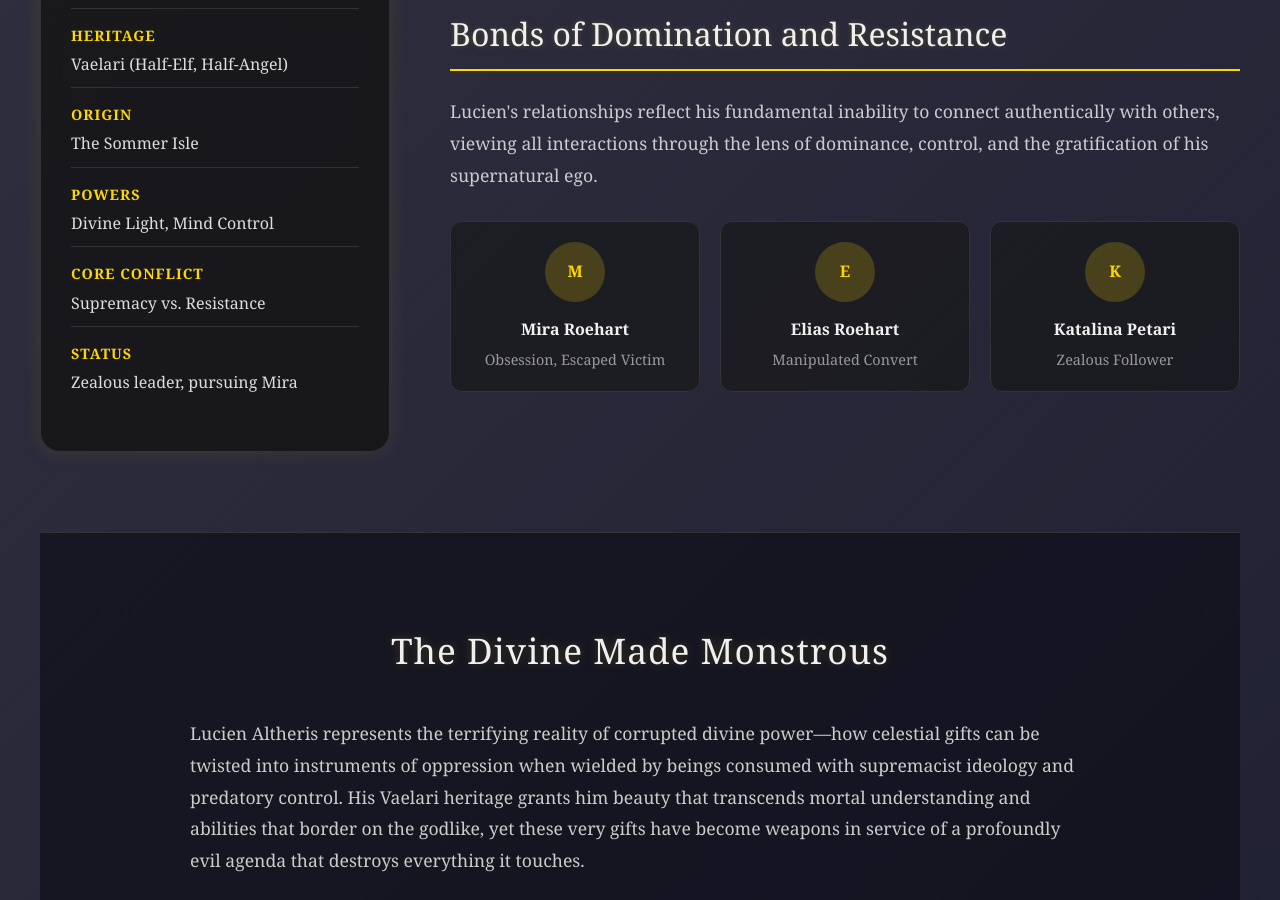
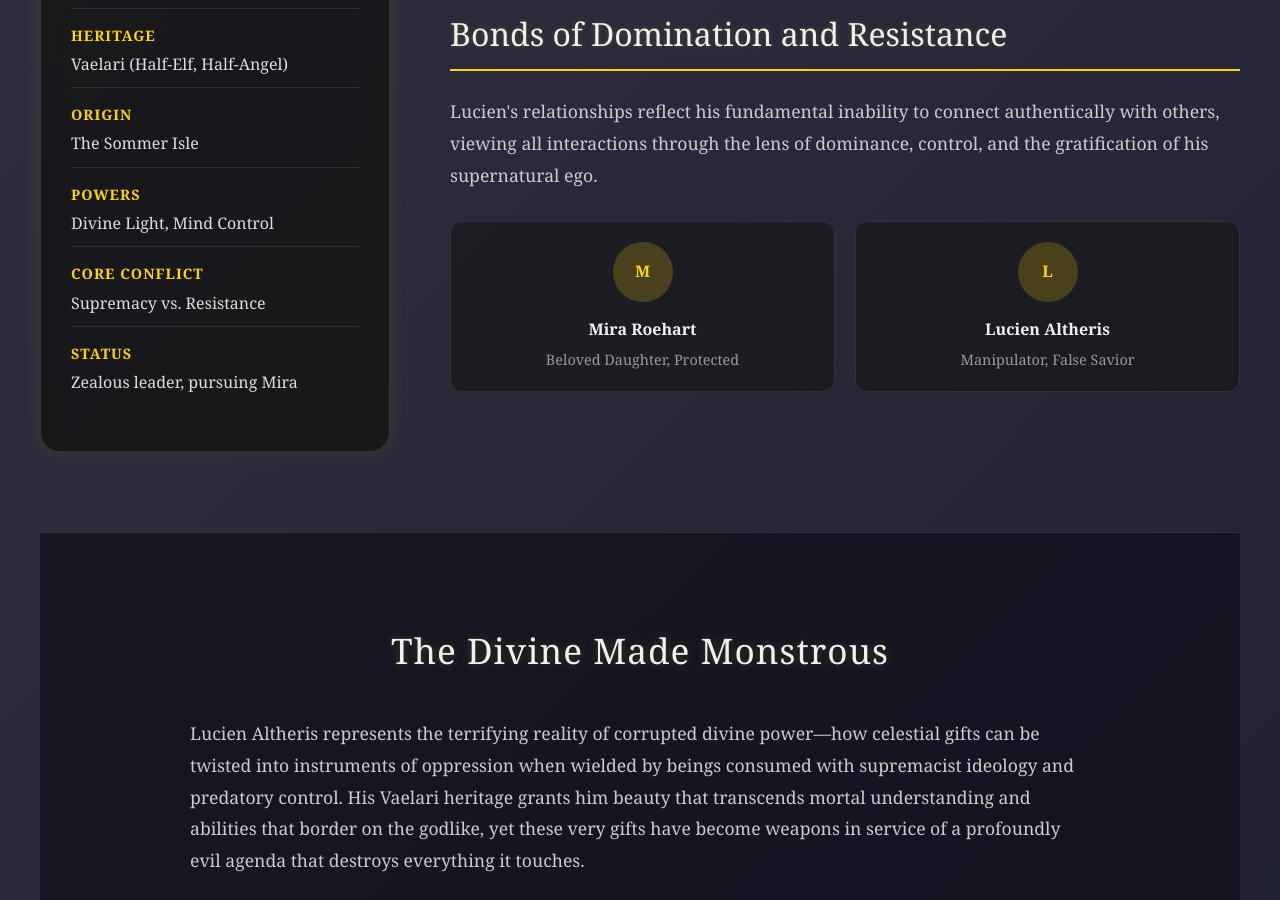
Before and after one commit to Mileena28/Mileena28.github.io, a Jekyll site: the page world-guide/characters/lucien-altheris.html, which Jekyll copies as it is, in a window 1280 px wide and 900 px high, scrolled down 3704 px. Built offline with Jekyll 4.4.1, drawn with Linux system fonts in a browser that asks for light colours.

Commit message:
Update lucien-altheris.html

```diff
--- a/world-guide/characters/lucien-altheris.html
+++ b/world-guide/characters/lucien-altheris.html
@@ -642,21 +642,16 @@
                         <p>Lucien's relationships reflect his fundamental inability to connect authentically with others, viewing all interactions through the lens of dominance, control, and the gratification of his supernatural ego.</p>
                     </div>
 
-                  <div class="related-characters">
+                <div class="related-characters">
                         <a href="mira-roehart.html" class="related-character">
                             <div class="related-avatar">M</div>
                             <div class="related-name">Mira Roehart</div>
-                            <div class="related-role">Obsession, Escaped Victim</div>
+                            <div class="related-role">Beloved Daughter, Protected</div>
                         </a>
-                        <a href="elias-roehart.html" class="related-character">
-                            <div class="related-avatar">E</div>
-                            <div class="related-name">Elias Roehart</div>
-                            <div class="related-role">Manipulated Convert</div>
-                        </a>
-                        <a href="katalina-petari.html" class="related-character">
-                            <div class="related-avatar">K</div>
-                            <div class="related-name">Katalina Petari</div>
-                            <div class="related-role">Zealous Follower</div>
+                        <a href="lucien-altheris.html" class="related-character">
+                            <div class="related-avatar">L</div>
+                            <div class="related-name">Lucien Altheris</div>
+                            <div class="related-role">Manipulator, False Savior</div>
                         </a>
                     </div>
                 </section>
```
